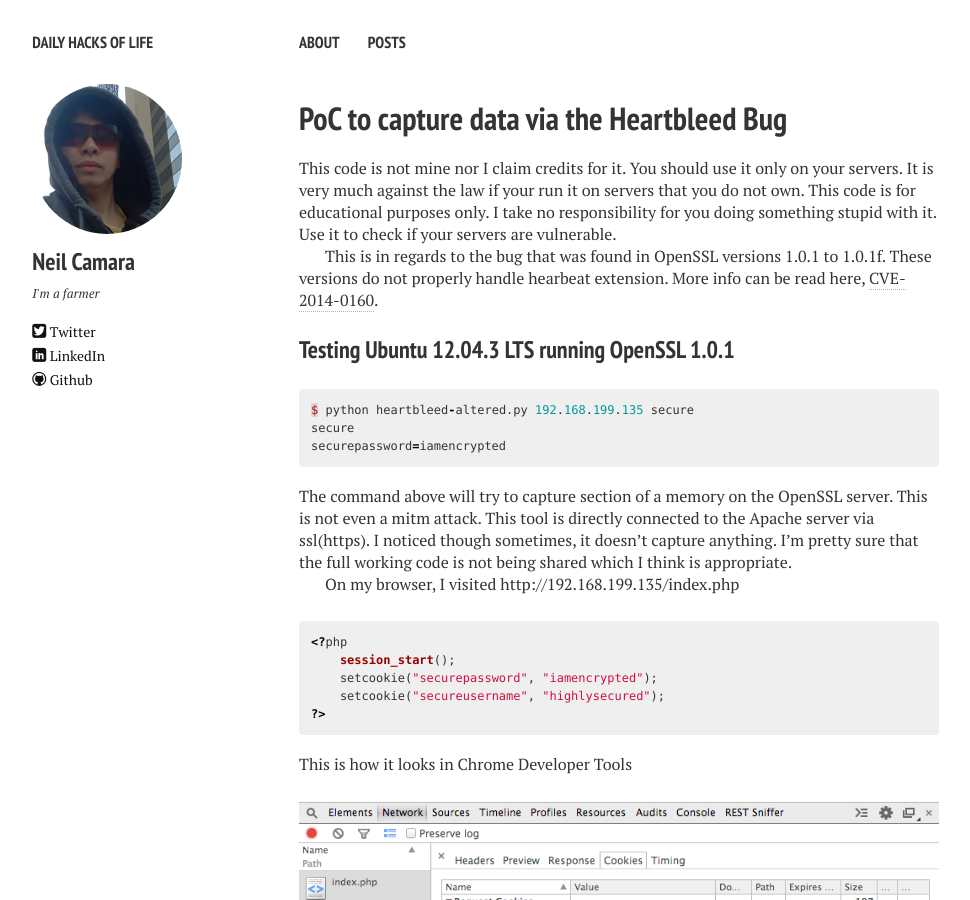
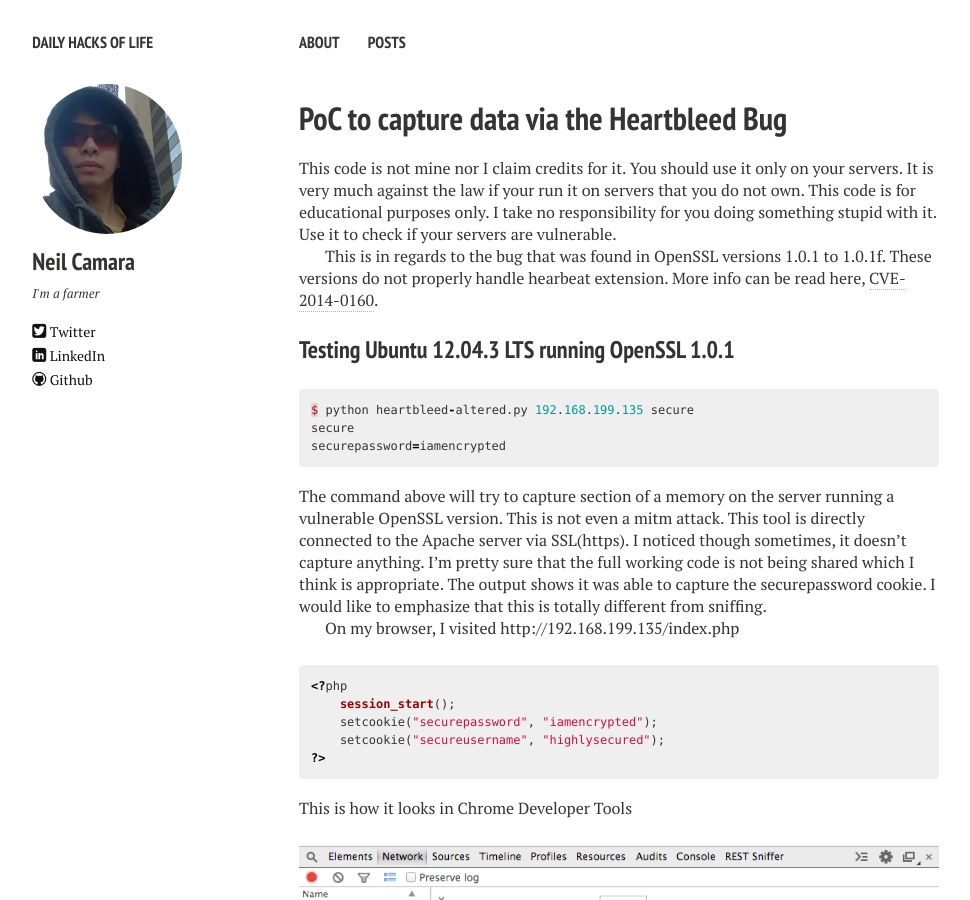
Before and after one commit to c0debreaker/c0debreaker.github.io, a Jekyll site: the page built from _posts/2014-04-08-heart-bleed-post.md, in a window 1280 px wide and 900 px high. Shown: the whole window, without its empty margins (21-991 px from the left). Built offline with Jekyll 4.4.1, drawn with Linux system fonts in a browser that asks for light colours; nearby versions of some CDN libraries.

Commit message:
updated text

```diff
--- a/_posts/2014-04-08-heart-bleed-post.md
+++ b/_posts/2014-04-08-heart-bleed-post.md
@@ -18,7 +18,7 @@
 securepassword=iamencrypted
 {% endhighlight %}
 
-The command above will try to capture section of a memory on the OpenSSL server. This is not even a mitm attack. This tool is directly connected to the Apache server via ssl(https). I noticed though sometimes, it doesn't capture anything. I'm pretty sure that the full working code is not being shared which I think is appropriate.
+The command above will try to capture section of a memory on the server running a vulnerable OpenSSL version. This is not even a mitm attack. This tool is directly connected to the Apache server via SSL(https). I noticed though sometimes, it doesn't capture anything. I'm pretty sure that the full working code is not being shared which I think is appropriate. The output shows it was able to capture the securepassword cookie. I would like to emphasize that this is totally different from sniffing.
 
 On my browser, I visited http://192.168.199.135/index.php
 {% highlight c %}
```
